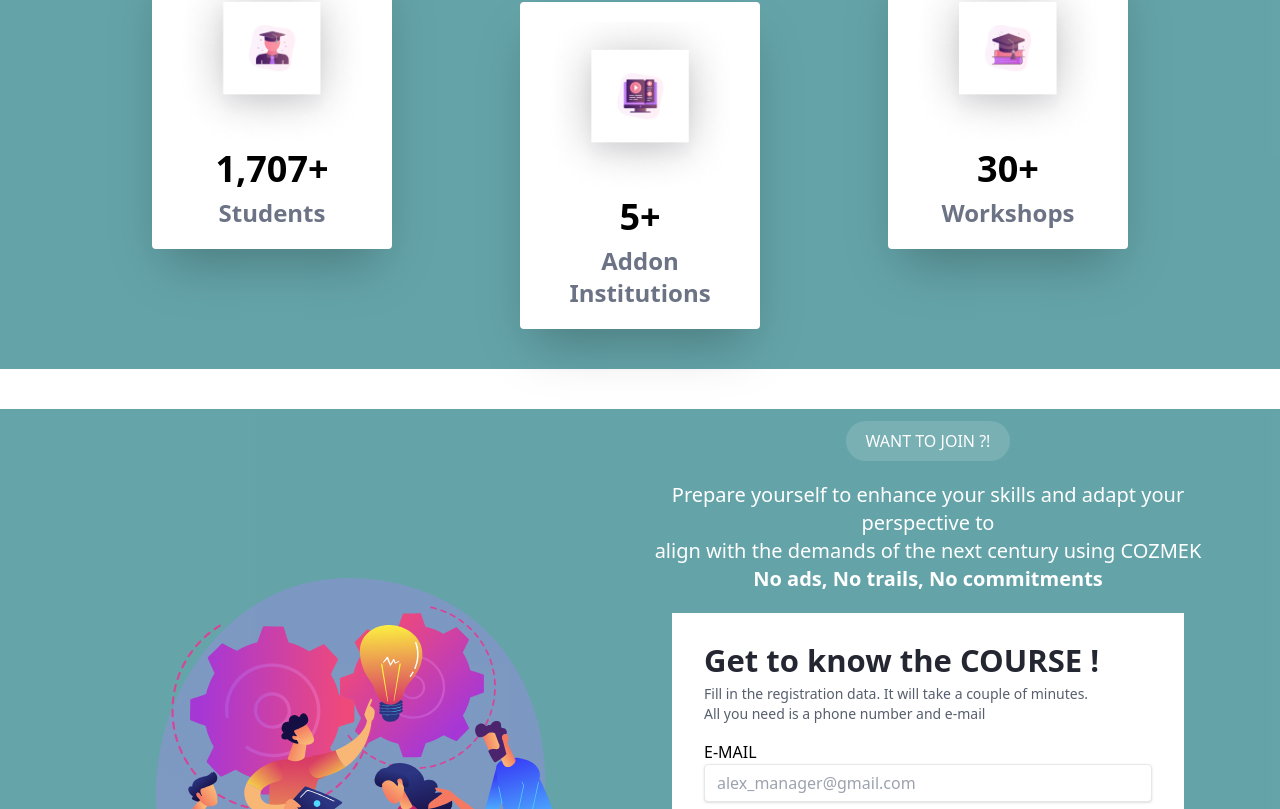
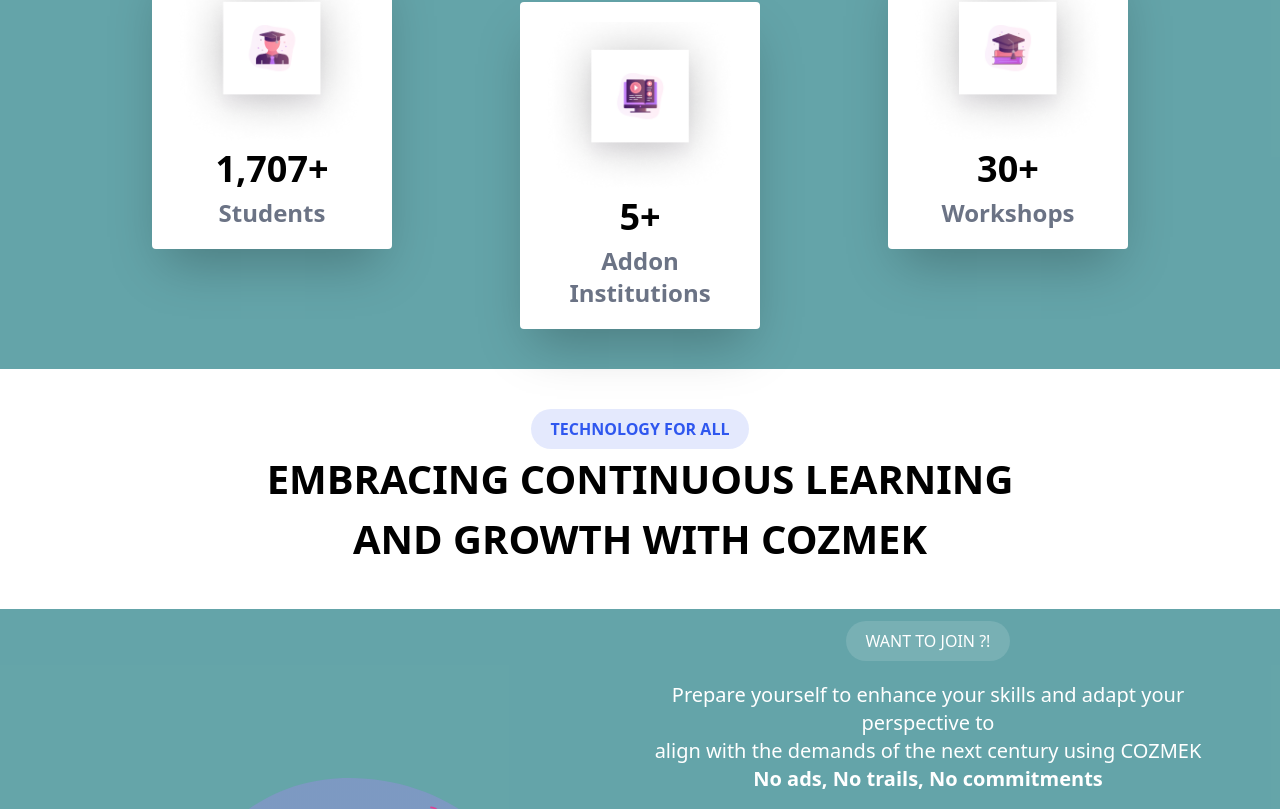
Before and after one commit to krishnapriyama/Cozmek-Website, a React (Vite) app: page / in a window 1280 px wide. Shown: the part 1114-1923 px from the top of the page. Built offline with nearby package versions, Linux system fonts and the light colour scheme.

Commit message:
testimonals Started

```diff
--- a/src/HomePage/home.jsx
+++ b/src/HomePage/home.jsx
@@ -4,6 +4,7 @@
 import Footer from "../components/footer";
 import Contactus from "../components/contactus";
 import Counts from "../components/counts";
+import Testimonals from "../components/testimonals";
 
 const Home = () => {
   return (
@@ -12,6 +13,7 @@
       <NavBar />
       <HeroSection />
       <Counts />
+      <Testimonals/>
       <Contactus />
       <Footer />
     </div>
--- a/src/components/counts.jsx
+++ b/src/components/counts.jsx
@@ -6,7 +6,7 @@
 const Counts = () => {
   return (
     <>
-      <div className="w-full bg-[#0B7077] bg-opacity-[63%] mb-10 flex flex-col p-5 md:gap-0 gap-10 md:p-10">
+      <div className="w-full bg-[#0B7077] bg-opacity-[63%] flex flex-col p-5 md:gap-0 gap-10 md:p-10">
         <div className="w-full text-center flex flex-col">
           <div className="flex justify-center">
             <button className="bg-[#2F57EF] font-bold uppercase bg-opacity-[13%] text-[#2F57EF] px-5 py-2 rounded-3xl text-[16px]">
--- /dev/null
+++ b/src/components/testimonals.jsx
@@ -0,0 +1,18 @@
+const testimonals = () => {
+  return (
+    <>
+      <div className="w-full flex justify-center bg-white p-10">
+        <div className="w-full">
+          <div className="flex justify-center">
+            <button className="bg-[#2F57EF] font-bold uppercase bg-opacity-[13%] text-[#2F57EF] px-5 py-2 rounded-3xl text-[16px]">
+              Technology for all
+            </button>
+          </div>
+          <h1 className="text-center font-bold uppercase md:text-[40px]">Embracing Continuous Learning <br/> and Growth with Cozmek</h1>
+        </div>
+      </div>
+    </>
+  );
+};
+
+export default testimonals;
```
